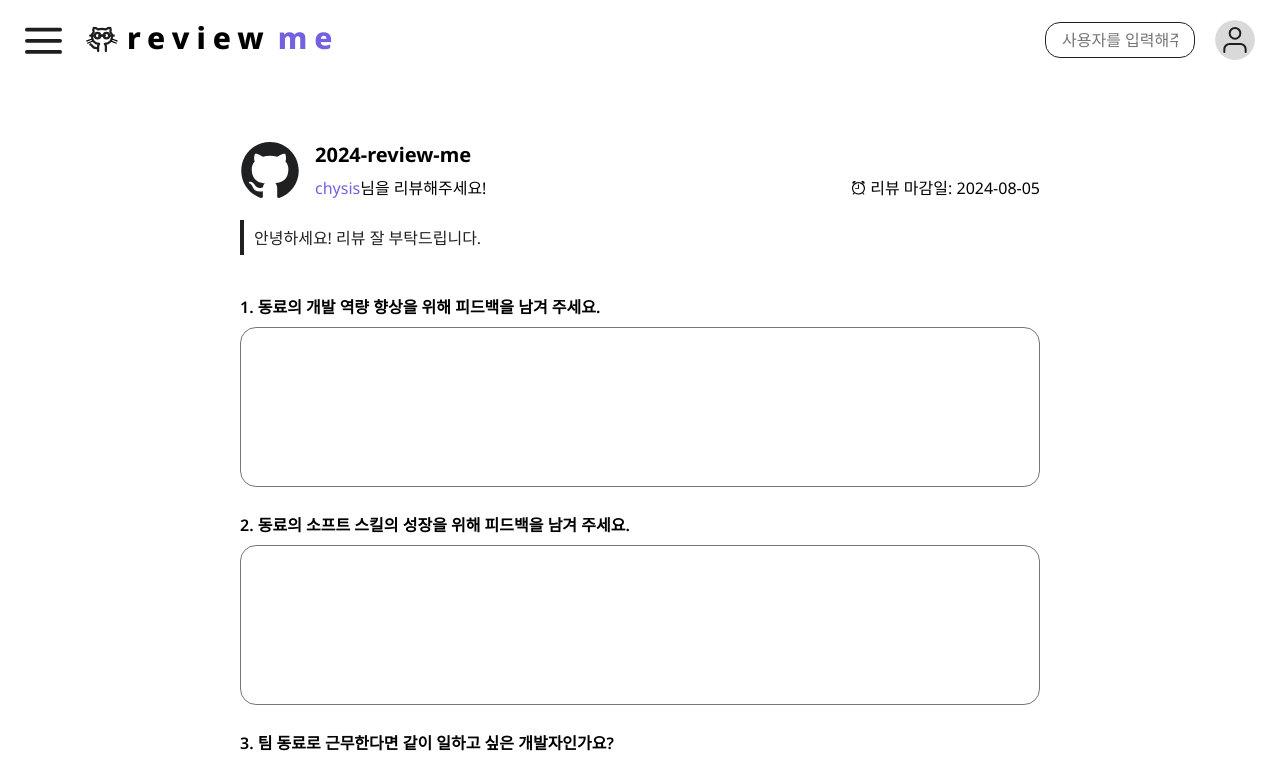
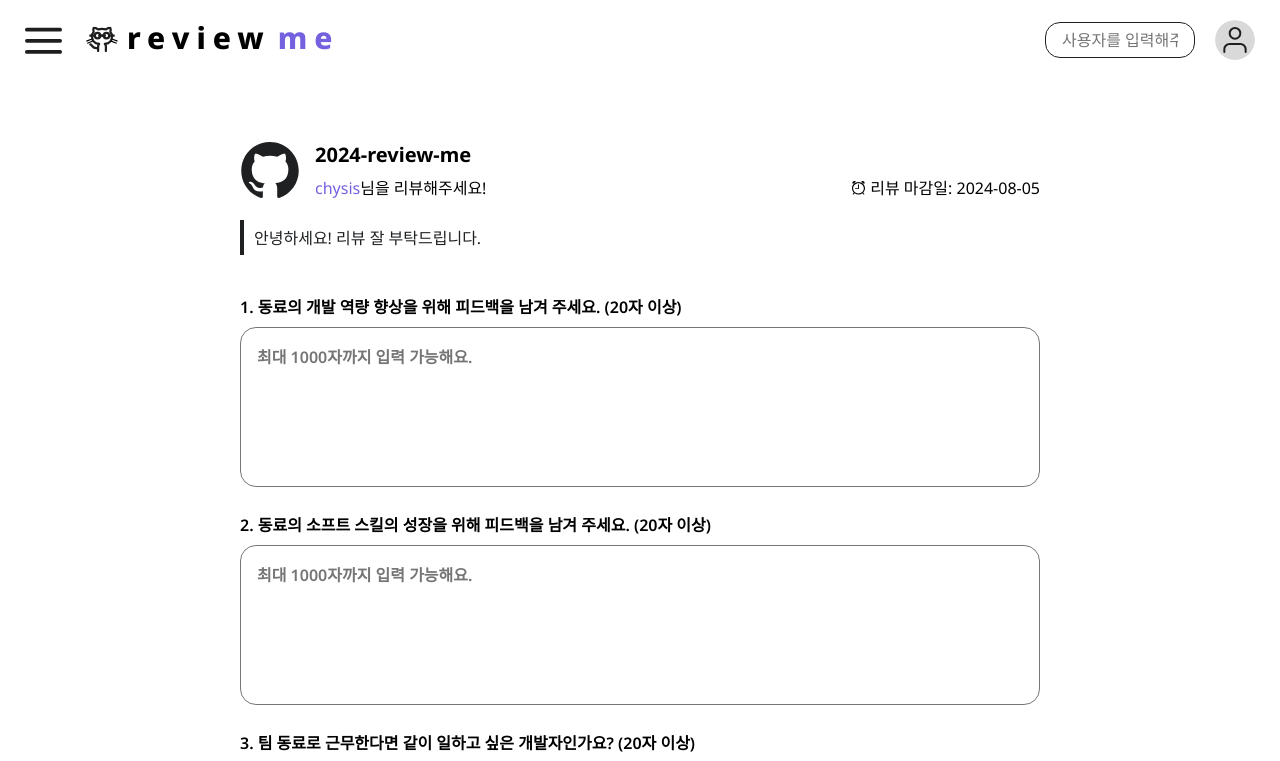
Before and after one commit to woowacourse-teams/2024-review-me, a React app in the folder frontend/: page /user/review-writing in a window 1280 px wide. Shown: the top 761 px of the page. Built offline with nearby package versions, Linux system fonts and the light colour scheme; a web font is replaced by a local one.

Commit message:
design: 리뷰 질문에 안내 문구 및 placeholder 추가
- 각 질문에 ' (20자 이상)' 문구 하드코딩
- 최대 1000자 입력 가능하다는 문구를 textarea의 placeholder로 추가

```diff
--- a/frontend/src/constants/review.ts
+++ b/frontend/src/constants/review.ts
@@ -4,4 +4,5 @@ export const REVIEW = {
     '2. 동료의 소프트 스킬의 성장을 위해 피드백을 남겨 주세요.',
     '3. 팀 동료로 근무한다면 같이 일하고 싶은 개발자인가요?',
   ],
+  answerMaxLengthMessage: '최대 1000자까지 입력 가능해요.',
 };
--- a/frontend/src/pages/ReviewWriting/components/ReviewItem/index.tsx
+++ b/frontend/src/pages/ReviewWriting/components/ReviewItem/index.tsx
@@ -1,5 +1,6 @@
 import React from 'react';
 import * as S from './styles';
+import { REVIEW } from '@/constants/review';
 
 interface ReviewItemProps {
   question: string;
@@ -9,7 +10,7 @@ const ReviewItem = ({ question }: ReviewItemProps) => {
   return (
     <S.ReviewItem>
       <S.ReviewQuestion>{question}</S.ReviewQuestion>
-      <S.ReviewTextarea />
+      <S.ReviewTextarea placeholder={REVIEW.answerMaxLengthMessage} />
     </S.ReviewItem>
   );
 };
--- a/frontend/src/pages/ReviewWriting/components/ReviewItem/styles.ts
+++ b/frontend/src/pages/ReviewWriting/components/ReviewItem/styles.ts
@@ -10,7 +10,11 @@ export const ReviewItem = styled.article`
   }
 `;
 
-export const ReviewQuestion = styled.div``;
+export const ReviewQuestion = styled.div`
+  &::after {
+    content: ' (20자 이상)';
+  }
+`;
 
 export const ReviewTextarea = styled.textarea`
   resize: none;
```
